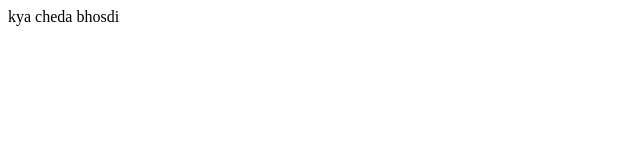
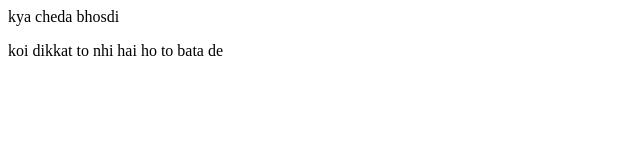
Before and after one commit to shivang969/localrepo, a plain HTML site: page index.html in a window 1280 px wide. Shown: the whole page, without its empty margins (0-640 px from the left). Drawn offline with Linux system fonts and the light colour scheme.

Commit message:
added new feature

```diff
--- a/index.html
+++ b/index.html
@@ -1 +1,2 @@
 <p> kya cheda bhosdi </p>
+<p> koi dikkat to nhi hai ho to bata de </p>
```
Also changed, not shown: 1 other file.
